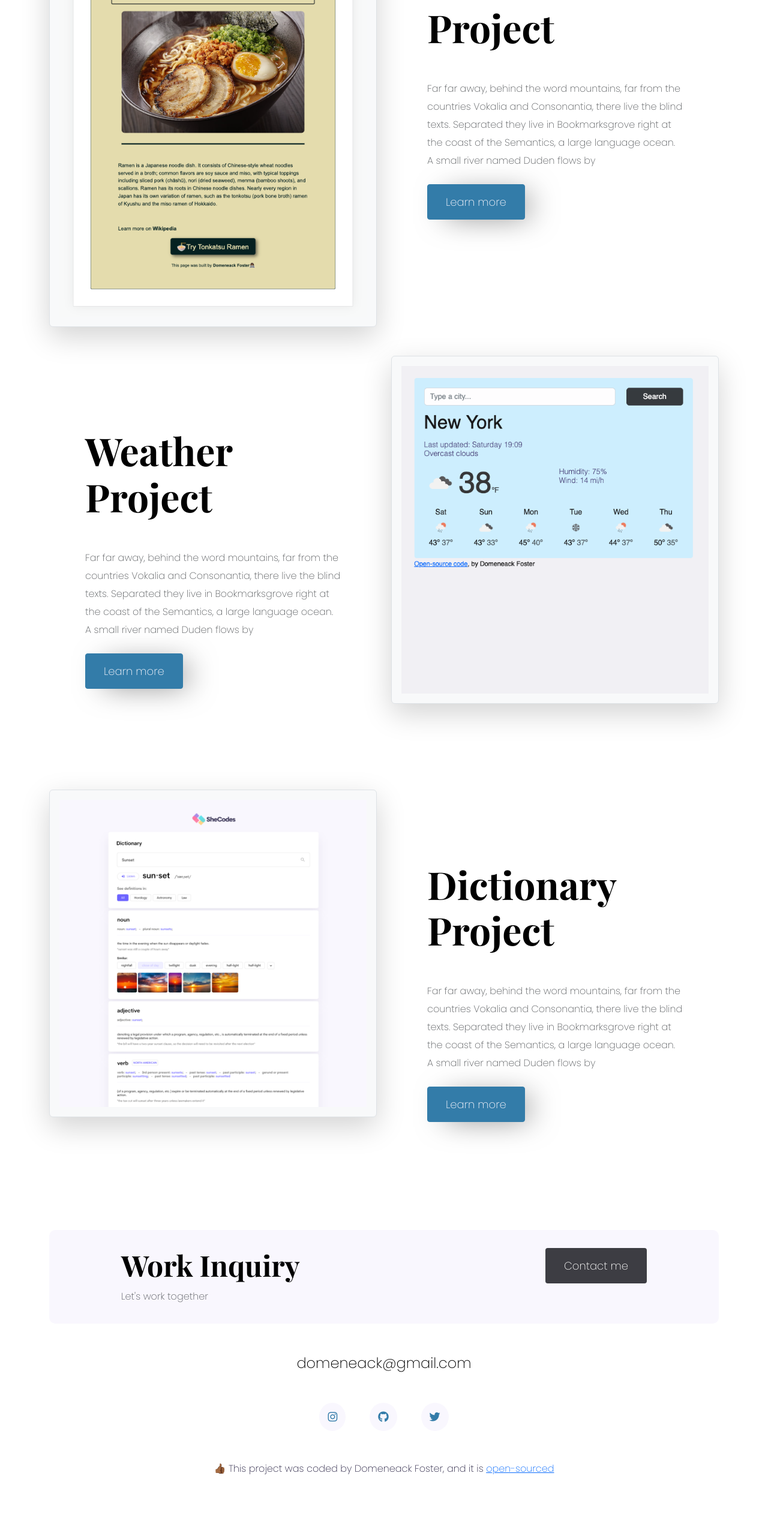
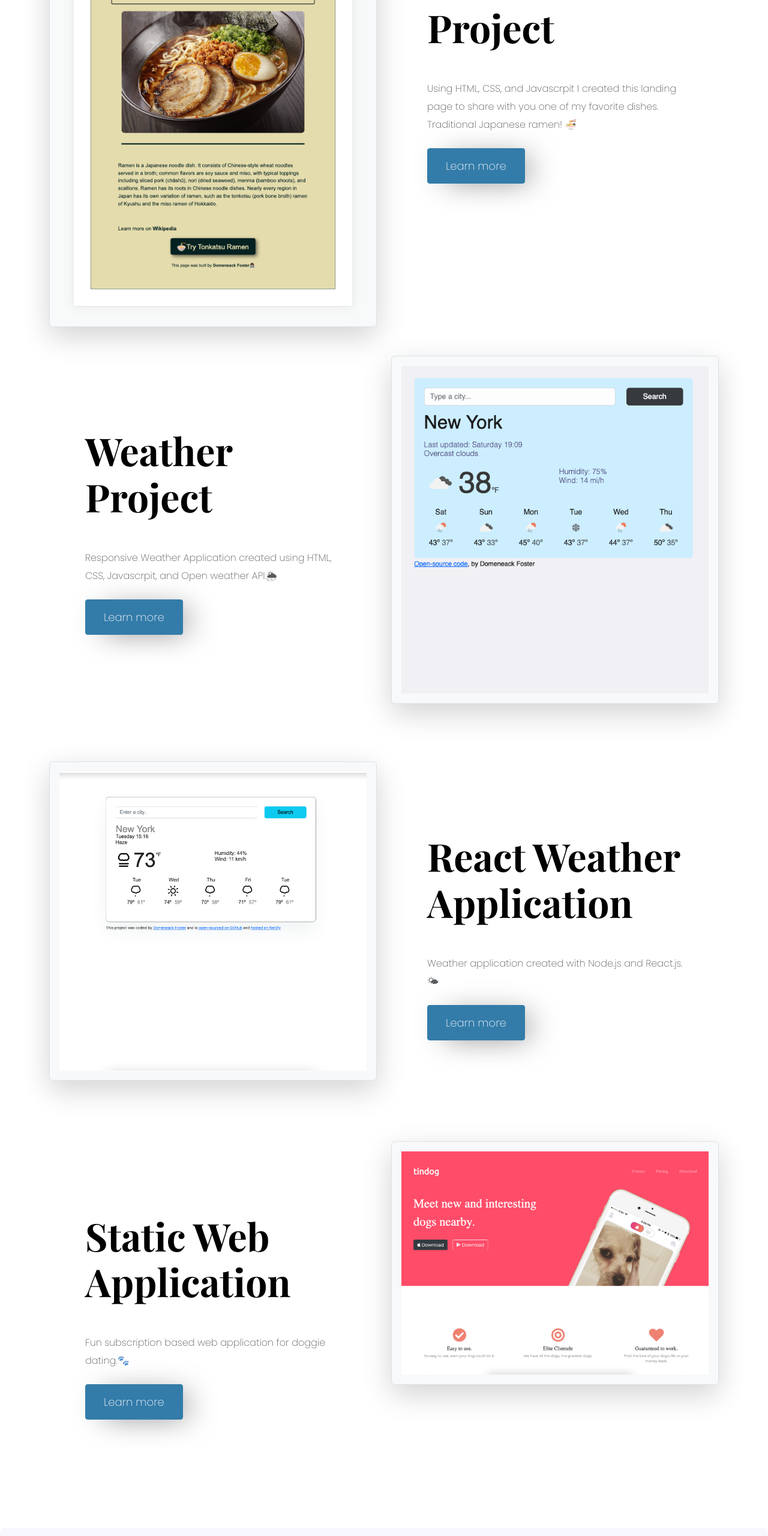
Before and after one commit to domeneack/portfolio-final, a plain HTML site: page index.html in a window 1280 px wide. Shown: the part 960-3520 px from the top of the page at 60% size. Before the commit the page ends 3483 px from the top, so only its background shows below. Drawn offline with nearby package versions, Linux system fonts and the light colour scheme.

Commit message:
linked final projects with description

```diff
--- a/index.html
+++ b/index.html
@@ -6,6 +6,17 @@
     <meta http-equiv="X-UA-Compatible" content="IE=edge">
     <meta name="viewport" content="width=device-width, initial-scale=1.0">
     <meta name="description" content="Domeneack is a front-end web developer based in the United States">
+
+    <!--Favicon-->
+
+    <link rel="apple-touch-icon" sizes="180x180" href="/apple-touch-icon.png">
+    <link rel="icon" type="image/png" sizes="32x32" href="/favicon-32x32.png">
+    <link rel="icon" type="image/png" sizes="16x16" href="/favicon-16x16.png">
+    <link rel="manifest" href="/site.webmanifest">
+
+
+    <!--Stylesheets-->
+
     <link rel="stylesheet" href="https://cdn.jsdelivr.net/npm/bootstrap@5.3.0-alpha1/dist/css/bootstrap.min.css">
     <link rel="preconnect" href="https://fonts.googleapis.com">
     <link rel="preconnect" href="https://fonts.gstatic.com" crossorigin>
@@ -16,8 +27,15 @@
 
     <script src="https://cdn.jsdelivr.net/npm/bootstrap@5.3.0-alpha1/dist/js/bootstrap.bundle.min.js"></script>
     <script src="https://kit.fontawesome.com/3524428adf.js" crossorigin="anonymous"></script>
+
+
+
     <title>Front-end developer: Domeneack Foster</title>
+    <link rel="shortcut icon" href="images/favicon.ico" type="image/x-icon">
 </head>
+
+<!--Nav Bar-->
+
 <nav class="navbar navbar-expand-lg bg-body-tertiary fixed-top">
     <div class="container-fluid">
         <a class="navbar-brand active" href="index.html">Domeneack Foster</a>
@@ -34,7 +52,7 @@
                     <a class="nav-link" href="about.html">About me</a>
                 </li>
                 <li class="nav-item">
-                    <a class="nav-link" aria-current="page" href="work.html">My Work</a>
+                    <a class="nav-link" aria-current="page" href="#container">My Work</a>
                 </li>
                 <li class="nav-item">
                     <a class="nav-link" href="contact.html">Contact me</a>
@@ -45,6 +63,9 @@
 </nav>
 
 <body>
+
+    <!-- Introduction -->
+
     <div class="hero">
         <p>👋🏾 Hi I am</p>
         <h1>Domeneack Foster</h1>
@@ -53,8 +74,11 @@
             <a href="contact.html" class="btn btn-branding">Contact me</a>
         </div>
     </div>
+
+    <!--Project Container-->
+
     <p class="text-center m-5 text-muted">Some of my projects featured below</p>
-    <div class="container">
+    <div class="container" id="container">
         <div class="row mb-5">
             <div class="col  d-none d-lg-block">
                 <img class="img-fluid border shadow-lg p-3  bg-body-tertiary rounded" src="images/ramen-app2.png"
@@ -64,17 +88,10 @@
             <div class="col">
                 <div class="project-description">
                     <h2 class="mb-5">Ramen Project</h2>
-                    <p class="mb-4 text-muted">Far far away, behind the word mountains, far from the countries Vokalia
-                        and
-                        Consonantia,
-                        there live the
-                        blind texts.
-                        Separated they live in Bookmarksgrove right at the coast of the Semantics, a large language
-                        ocean. A
-                        small river
-                        named
-                        Duden flows by</p>
-                    <a href="#" class="btn btn-projects">Learn more</a>
+                    <p class="mb-4 text-muted">Using HTML, CSS, and Javascrpit I created this landing page to share with
+                        you one of my favorite dishes. Traditional Japanese ramen! 🍜</p>
+                    <a href="https://taupe-souffle-b7a67b.netlify.app/" target="_blank" class="btn btn-projects">Learn
+                        more</a>
                 </div>
             </div>
         </div>
@@ -82,17 +99,10 @@
             <div class="col">
                 <div class="project-description">
                     <h2 class="mb-5">Weather Project</h2>
-                    <p class="mb-4 text-muted">Far far away, behind the word mountains, far from the countries Vokalia
-                        and
-                        Consonantia,
-                        there live the
-                        blind texts.
-                        Separated they live in Bookmarksgrove right at the coast of the Semantics, a large language
-                        ocean. A
-                        small river
-                        named
-                        Duden flows by</p>
-                    <a href="#" class="btn btn-projects">Learn more</a>
+                    <p class="mb-4 text-muted">Responsive Weather Application created using HTML, CSS, Javascrpit, and
+                        Open weather API.🌦</p>
+                    <a href="https://shiny-manatee-517063.netlify.app/" target="_blank" class="btn btn-projects">Learn
+                        more</a>
                 </div>
             </div>
             <div class="col d-none d-lg-block">
@@ -102,26 +112,42 @@
             </div>
         </div>
         <div class="row mb-5">
-            <div class="col  d-none d-lg-block">
-                <img class="img-fluid border shadow-lg p-3  bg-body-tertiary rounded" src="images/dictionary.png"
-                    alt="ramen">
+            <div class="col d-none d-lg-block">
+                <img class="weather-image img-fluid border shadow-lg p-3 mb-5 bg-body-tertiary rounded"
+                    src="images/Reactweather.png" alt="weather">
 
             </div>
+
             <div class="col">
                 <div class="project-description">
-                    <h2 class="mb-5">Dictionary Project</h2>
-                    <p class="mb-4 text-muted">Far far away, behind the word mountains, far from the countries Vokalia
-                        and
-                        Consonantia,
-                        there live the
-                        blind texts.
-                        Separated they live in Bookmarksgrove right at the coast of the Semantics, a large language
-                        ocean. A
-                        small river
-                        named
-                        Duden flows by</p>
-                    <a href="#" class="btn btn-projects">Learn more</a>
+                    <h2 class="mb-5"> React Weather Application</h2>
+                    <p class="mb-4 text-muted">Weather application created with Node.js and React.js.🌤</p>
+                    <a href="https://willowy-squirrel-9a862d.netlify.app/" target="_blank"
+                        class="btn btn-projects">Learn
+                        more</a>
                 </div>
+            </div>
+        </div>
+
+
+        <div class="row mb-5">
+            <div class="col">
+                <div class="project-description">
+                    <h2 class="mb-5">Static Web Application</h2>
+                    <p class="mb-4 text-muted">Fun subscription based web application for doggie dating.🐾</p>
+                    <a href="https://beautiful-starship-83302a.netlify.app/" target="_blank"
+                        class="btn btn-projects">Learn
+                        more</a>
+                </div>
+            </div>
+
+
+            <div class="col  d-none d-lg-block">
+                <img class="img-fluid border shadow-lg p-3  mb-5 bg-body-tertiary rounded" src="images/TinDog.png"
+                    alt="ramen">
+            </div>
+        </div>
+
     </div>
     </div>
     <footer>
--- a/src/styles.css
+++ b/src/styles.css
@@ -3,6 +3,7 @@
   --secondary-color: #f9f7fe;
   --heading-font-family: "Playfair Display", serif;
   --default-font-family: "Poppins", sans-serif;
+
 }
 body {
   font-family: var(--default-font-family);
```
Also changed, not shown: work.html (deleted, +0 -131 lines), images/Reactweather.png (added), images/Screen Shot 2023-06-06 at 3.59.07 PM 2.png (added), images/TinDog.png (added), images/favicon.ico (added), 1 other file. Lines whose indentation alone changed are shown as unchanged.
